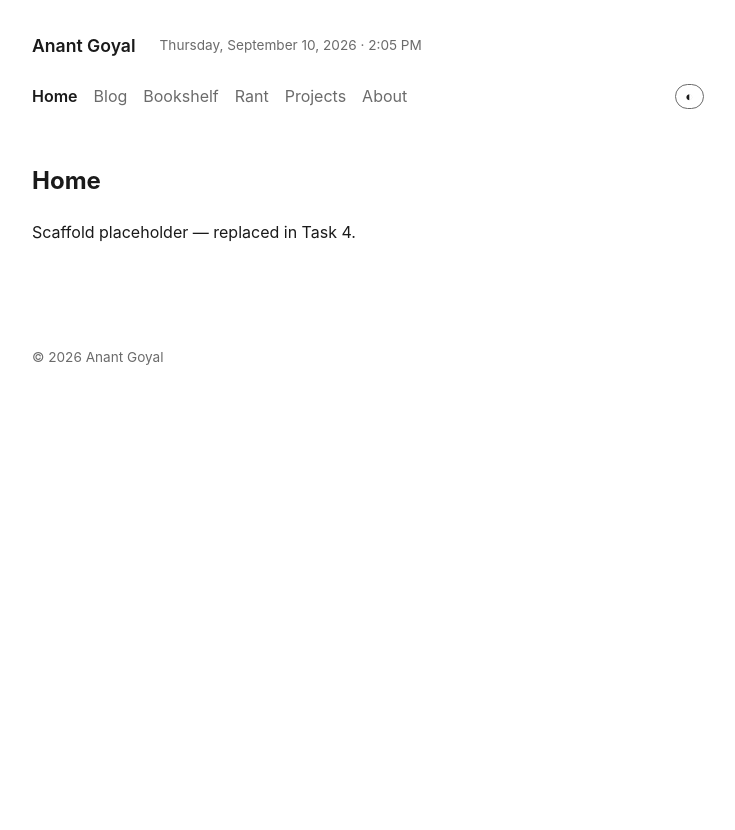
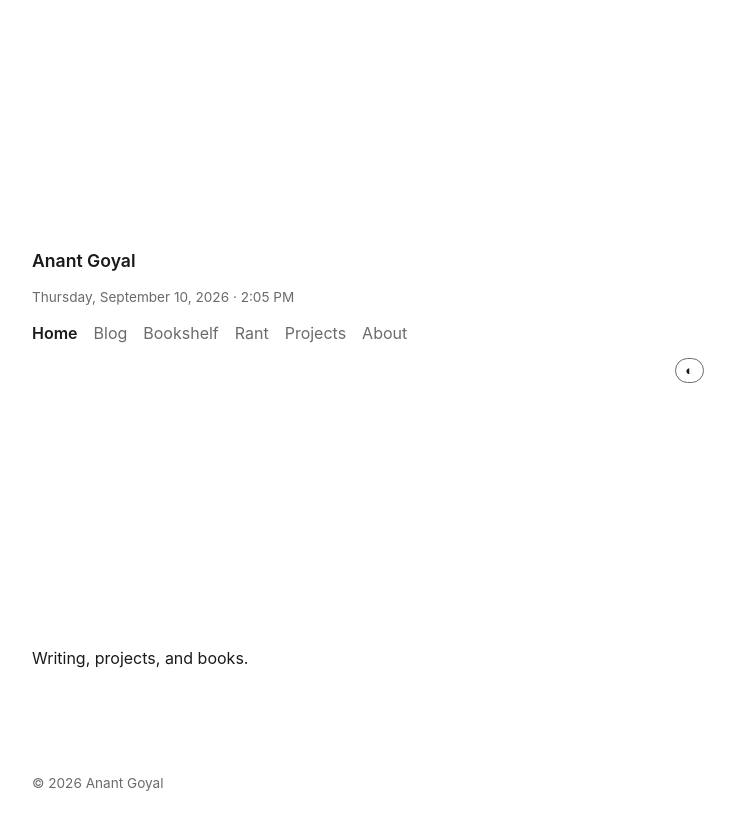
Before and after one commit to goyal-anant/goyal-anant.github.io, a Jekyll site: the page built from index.md, in a window 1280 px wide. Shown: the top 830 px of the page, without its empty margins (272-1007 px from the left). Built offline with Jekyll 4.4.1, drawn with Linux system fonts in a browser that asks for light colours.

Commit message:
feat: minimal centered home landing

```diff
--- /dev/null
+++ b/_layouts/home.html
@@ -0,0 +1,4 @@
+---
+layout: default
+---
+{{ content }}
--- a/index.md
+++ b/index.md
@@ -1,6 +1,6 @@
 ---
-layout: page
+layout: home
 title: Home
 permalink: /
 ---
-Scaffold placeholder — replaced in Task 4.
+Writing, projects, and books.
```
